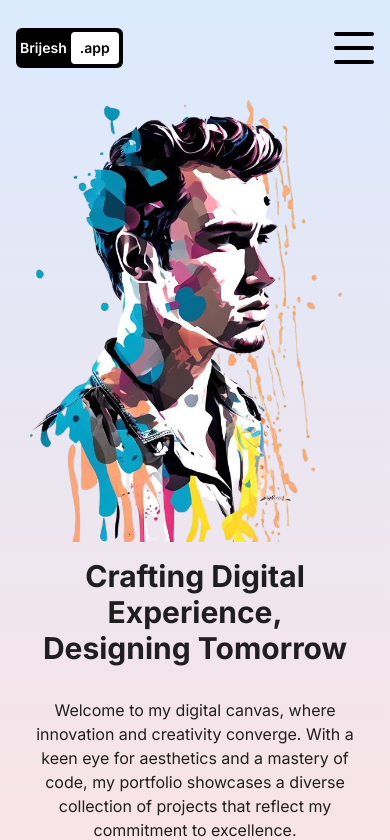
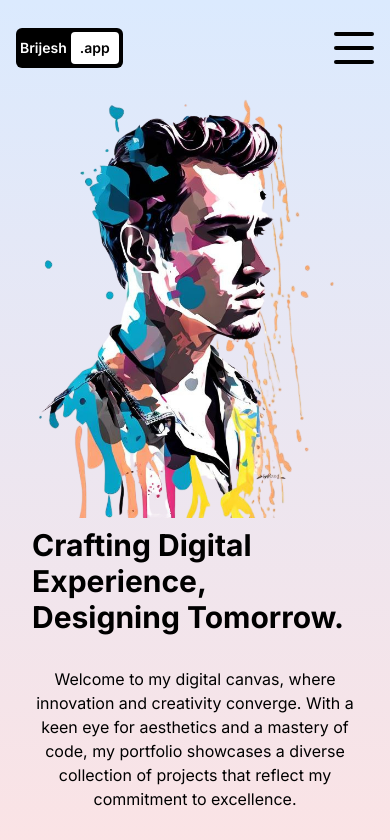
Before and after one commit to brij1728/brijesh-portfolio_, a Next.js app: page / in a window 390 px wide. Shown: the top 840 px of the page. Built offline with nearby package versions, Linux system fonts and the light colour scheme.

Commit message:
refactor: Update layout to include a responsive header

```diff
--- a/src/app/layout.tsx
+++ b/src/app/layout.tsx
@@ -22,15 +22,17 @@ export default function RootLayout({
   return (
     <html lang='en'>
       <body
-        className={`${inter.className} bg-gradient-to-b from-blue-100 to-red-100 `}
+        className={`${inter.className} bg-gradient-to-b from-blue-100 to-red-100`}
       >
         <ThemeProvider theme={theme}>
           <CssBaseline />
-          <div className='min-h-screen w-screen'>
+          <div className='min-h-screen flex flex-col'>
+            {/* Header */}
             <div className='h-24'>
               <Header />
             </div>
-            <div className='min-h-[calc(100vh - 6rem)] mb-4'> {children}</div>
+            {/* Main content */}
+            <div className='flex-grow flex items-center'>{children}</div>
           </div>
         </ThemeProvider>
       </body>
--- a/src/app/page.tsx
+++ b/src/app/page.tsx
@@ -3,21 +3,20 @@ import Image from 'next/image';
 
 export default function Home() {
   return (
-    <div className='h-full flex flex-col justify-between md:flex-row items-center px-4 sm:px-8 md:px-12 lg:px-20 xl:px-48'>
+    <div className='min-h-screen w-full flex flex-col md:flex-row items-center justify-between px-4 sm:px-8 md:px-12 lg:px-20 xl:px-48  '>
       {/* Image */}
-      <div className='h-1/2 lg:h-full lg:w-1/2 relative'>
+      <div className='relative w-full h-[50vh] md:h-[100vh] md:w-1/2'>
         <Image
           src='/hero.png'
           alt='Hero Image'
-          width={400}
-          height={400}
-          objectFit='cover'
+          fill
+          className='object-contain'
         />
       </div>
       {/* Text */}
-      <div className='h-1/2 w-full md:h-full md:w-1/2 flex flex-col gap-8 items-center justify-center p-4'>
-        <h1 className='text-3xl md:text-5xl lg:text-6xl font-bold text-center'>
-          Crafting Digital Experience, Designing Tomorrow
+      <div className='w-full md:w-1/2 flex flex-col gap-8 items-center justify-center p-4 h-[50vh] md:h-[100vh] text-secondary-100'>
+        <h1 className='text-3xl md:text-5xl lg:text-6xl font-bold text-start'>
+          Crafting Digital Experience, Designing Tomorrow.
         </h1>
         <p className='text-base md:text-lg lg:text-xl text-center'>
           Welcome to my digital canvas, where innovation and creativity
```
